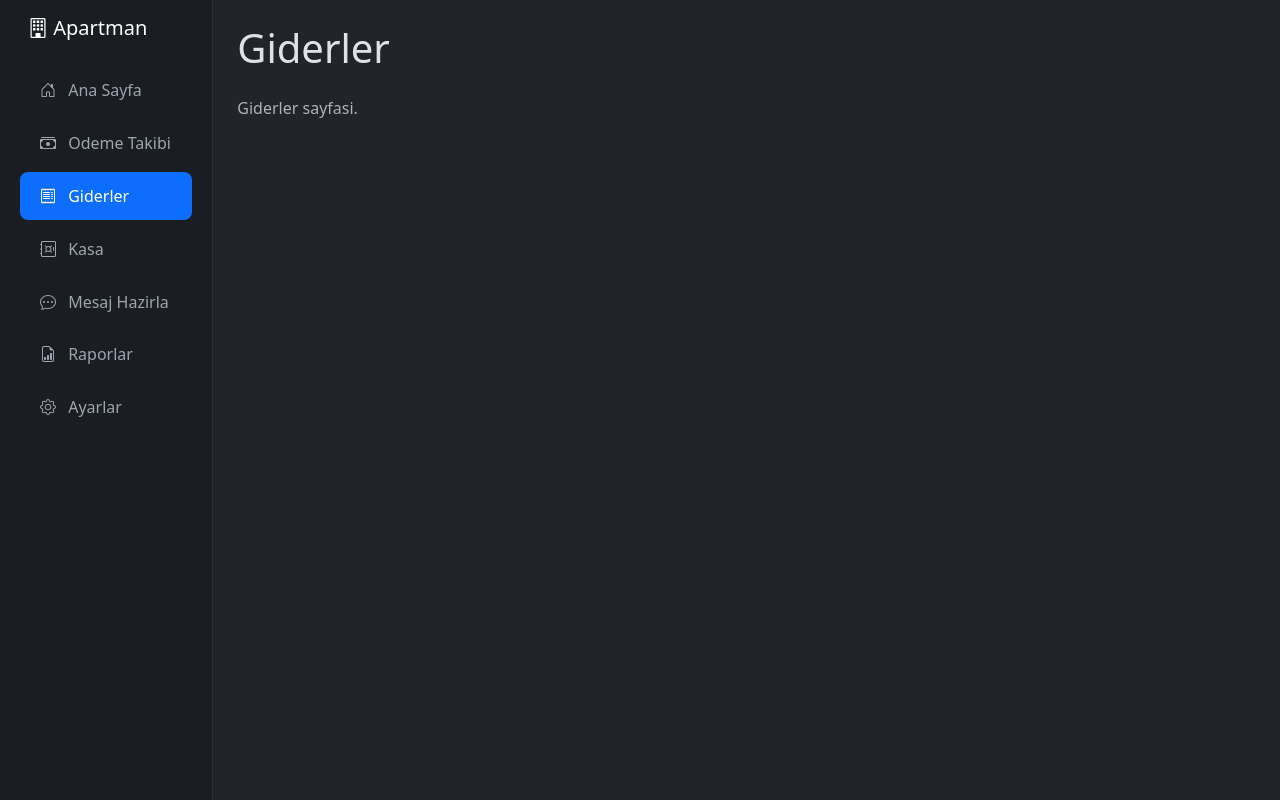
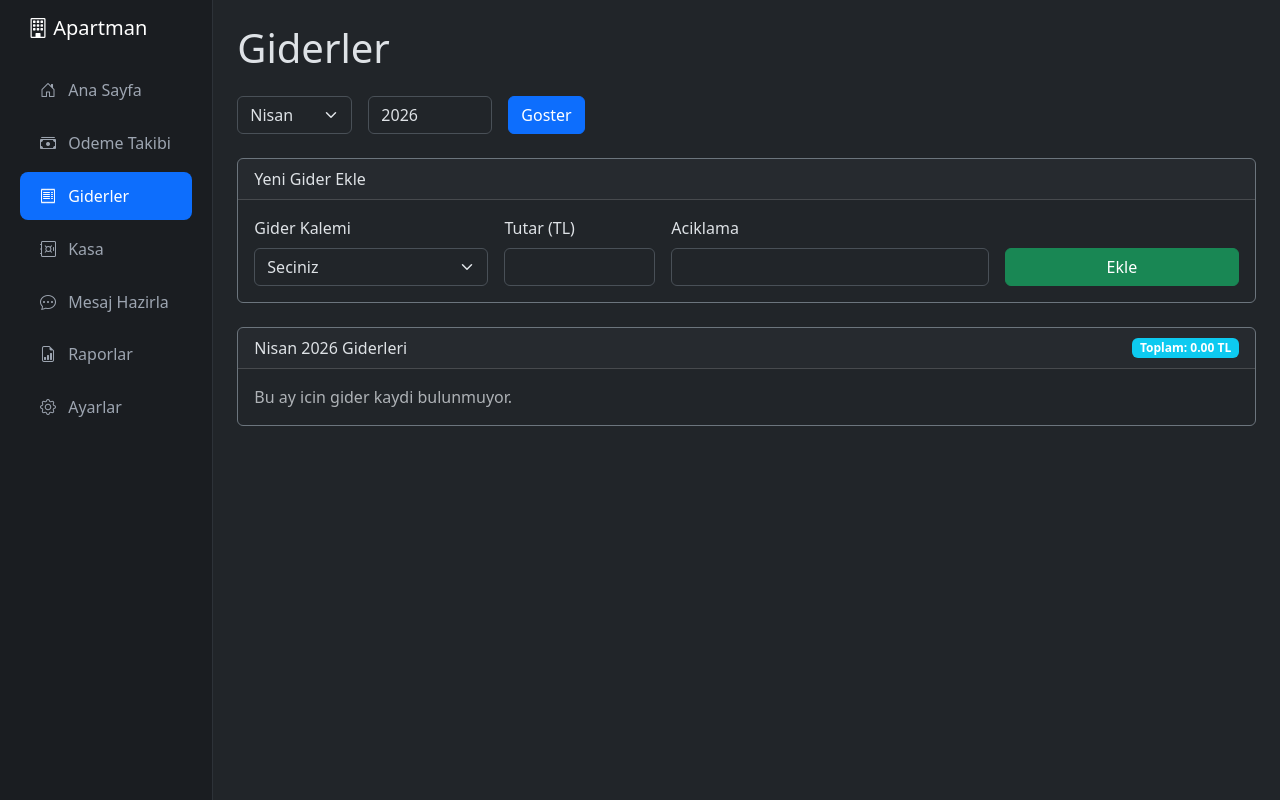
Before and after one commit to enes-ak/apartment-management, a Flask app: page /giderler/ in a window 1280 px wide. Run offline with Flask 3, Linux system fonts and the light colour scheme.

Commit message:
feat: giderler sayfasi - aylik gider kaydi ekleme, listeleme ve silme
Co-Authored-By: Claude Opus 4.6 (1M context) <noreply@anthropic.com>

```diff
--- a/routes/giderler.py
+++ b/routes/giderler.py
@@ -1,8 +1,48 @@
-from flask import Blueprint, render_template
+from datetime import datetime
+from flask import Blueprint, render_template, request, redirect, url_for, flash
+from database import db
+from models import GiderKalemi, Gider
 
 bp = Blueprint('giderler', __name__, url_prefix='/giderler')
+
+AY_ISIMLERI = {
+    1: 'Ocak', 2: 'Subat', 3: 'Mart', 4: 'Nisan',
+    5: 'Mayis', 6: 'Haziran', 7: 'Temmuz', 8: 'Agustos',
+    9: 'Eylul', 10: 'Ekim', 11: 'Kasim', 12: 'Aralik'
+}
 
 
 @bp.route('/')
 def index():
-    return render_template('giderler.html')
+    now = datetime.now()
+    yil = request.args.get('yil', now.year, type=int)
+    ay = request.args.get('ay', now.month, type=int)
+    kalemleri = GiderKalemi.query.filter_by(aktif=True).all()
+    giderler = Gider.query.filter_by(yil=yil, ay=ay).all()
+    toplam = sum(g.tutar for g in giderler)
+    return render_template('giderler.html', kalemleri=kalemleri, giderler=giderler,
+                           yil=yil, ay=ay, toplam=toplam, ay_isimleri=AY_ISIMLERI)
+
+
+@bp.route('/ekle', methods=['POST'])
+def ekle():
+    kalem_id = request.form.get('kalem_id', type=int)
+    yil = request.form.get('yil', type=int)
+    ay = request.form.get('ay', type=int)
+    tutar = request.form.get('tutar', type=float)
+    aciklama = request.form.get('aciklama', '')
+    gider = Gider(kalem_id=kalem_id, yil=yil, ay=ay, tutar=tutar, aciklama=aciklama)
+    db.session.add(gider)
+    db.session.commit()
+    flash('Gider eklendi.', 'success')
+    return redirect(url_for('giderler.index', yil=yil, ay=ay))
+
+
+@bp.route('/sil/<int:gider_id>', methods=['POST'])
+def sil(gider_id):
+    gider = Gider.query.get_or_404(gider_id)
+    yil, ay = gider.yil, gider.ay
+    db.session.delete(gider)
+    db.session.commit()
+    flash('Gider silindi.', 'success')
+    return redirect(url_for('giderler.index', yil=yil, ay=ay))
--- a/templates/giderler.html
+++ b/templates/giderler.html
@@ -4,5 +4,94 @@
 
 {% block content %}
 <h1 class="mb-4">Giderler</h1>
-<p class="text-muted">Giderler sayfasi.</p>
+
+<!-- Ay/Yil Secici -->
+<form method="get" class="row g-3 mb-4">
+    <div class="col-auto">
+        <select name="ay" class="form-select">
+            {% for num, isim in ay_isimleri.items() %}
+            <option value="{{ num }}" {% if num == ay %}selected{% endif %}>{{ isim }}</option>
+            {% endfor %}
+        </select>
+    </div>
+    <div class="col-auto">
+        <input type="number" name="yil" class="form-control" value="{{ yil }}" min="2020" max="2099">
+    </div>
+    <div class="col-auto">
+        <button type="submit" class="btn btn-primary">Goster</button>
+    </div>
+</form>
+
+<!-- Yeni Gider Ekle -->
+<div class="card bg-dark border-secondary mb-4">
+    <div class="card-header">Yeni Gider Ekle</div>
+    <div class="card-body">
+        <form method="post" action="{{ url_for('giderler.ekle') }}">
+            <input type="hidden" name="yil" value="{{ yil }}">
+            <input type="hidden" name="ay" value="{{ ay }}">
+            <div class="row g-3 align-items-end">
+                <div class="col-md-3">
+                    <label class="form-label">Gider Kalemi</label>
+                    <select name="kalem_id" class="form-select" required>
+                        <option value="">Seciniz</option>
+                        {% for kalem in kalemleri %}
+                        <option value="{{ kalem.id }}">{{ kalem.kalem_adi }}</option>
+                        {% endfor %}
+                    </select>
+                </div>
+                <div class="col-md-2">
+                    <label class="form-label">Tutar (TL)</label>
+                    <input type="number" name="tutar" class="form-control" step="0.01" min="0" required>
+                </div>
+                <div class="col-md-4">
+                    <label class="form-label">Aciklama</label>
+                    <input type="text" name="aciklama" class="form-control">
+                </div>
+                <div class="col-md-3">
+                    <button type="submit" class="btn btn-success w-100">Ekle</button>
+                </div>
+            </div>
+        </form>
+    </div>
+</div>
+
+<!-- Gider Listesi -->
+<div class="card bg-dark border-secondary">
+    <div class="card-header d-flex justify-content-between align-items-center">
+        <span>{{ ay_isimleri[ay] }} {{ yil }} Giderleri</span>
+        <span class="badge bg-info">Toplam: {{ '%.2f' % toplam }} TL</span>
+    </div>
+    <div class="card-body">
+        {% if giderler %}
+        <table class="table table-dark table-striped mb-0">
+            <thead>
+                <tr>
+                    <th>Kalem</th>
+                    <th>Tutar</th>
+                    <th>Aciklama</th>
+                    <th></th>
+                </tr>
+            </thead>
+            <tbody>
+                {% for gider in giderler %}
+                <tr>
+                    <td>{{ gider.kalem.kalem_adi }}</td>
+                    <td>{{ '%.2f' % gider.tutar }} TL</td>
+                    <td>{{ gider.aciklama }}</td>
+                    <td>
+                        <form method="post" action="{{ url_for('giderler.sil', gider_id=gider.id) }}" onsubmit="return confirm('Bu gideri silmek istediginize emin misiniz?')">
+                            <button type="submit" class="btn btn-outline-danger btn-sm">
+                                <i class="bi bi-trash"></i>
+                            </button>
+                        </form>
+                    </td>
+                </tr>
+                {% endfor %}
+            </tbody>
+        </table>
+        {% else %}
+        <p class="text-muted mb-0">Bu ay icin gider kaydi bulunmuyor.</p>
+        {% endif %}
+    </div>
+</div>
 {% endblock %}
```
Also changed, not shown: tests/test_giderler.py (added, +34 -0 lines).
